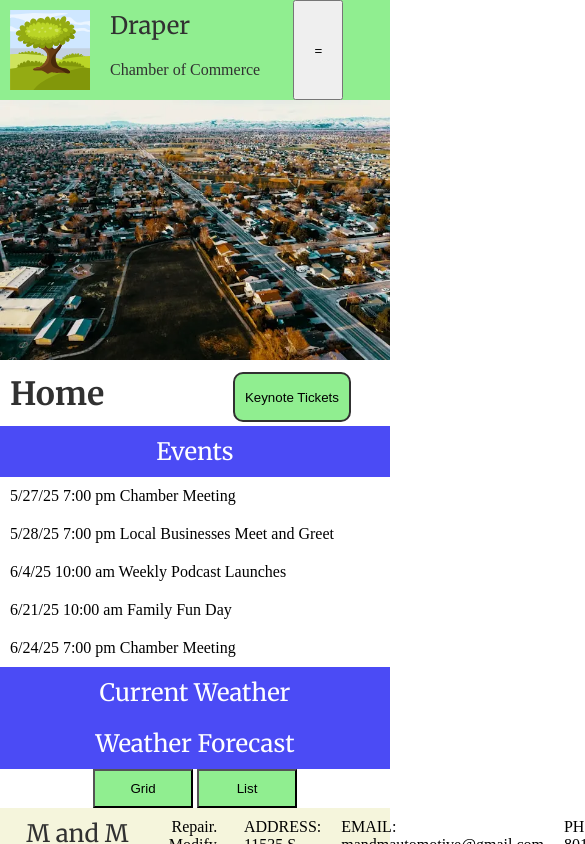
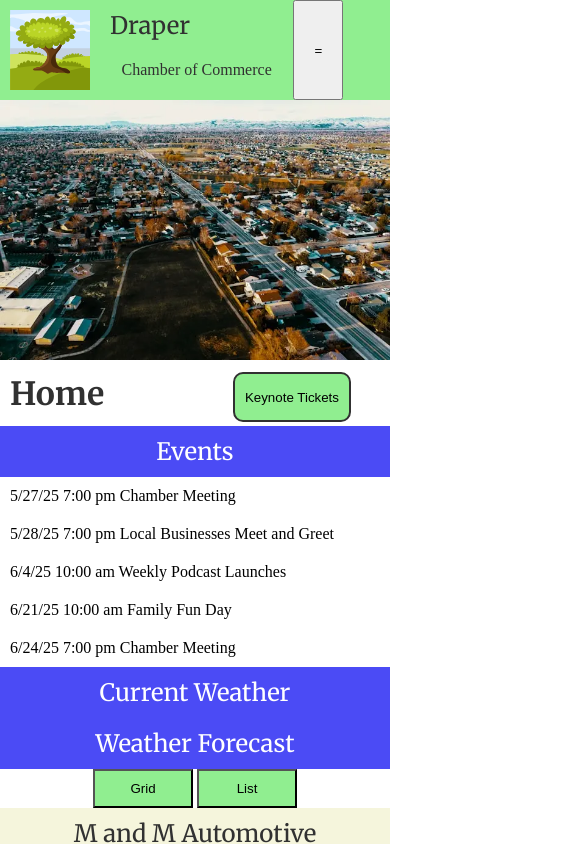
Before and after one commit to prestonakagi/wdd231, a plain HTML site: page chamber/directory.html in a window 390 px wide. Both pictures are taken after a click on the button "List". Shown: the top 844 px of the page, 585 px wide, since content can reach past the window. Drawn offline with Linux system fonts and the light colour scheme; no server answers.

Commit message:
flex wrapped companies info, so no horizontal scrolling in small screens

```diff
--- a/chamber/styles/indexcc-large.css
+++ b/chamber/styles/indexcc-large.css
@@ -234,6 +234,7 @@ color: var(--text-color2);
     text-align: left;
     background-color: beige;
     max-width: 100%;
+    flex-wrap: wrap;
 }
 .list section:nth-child(even), .list section:nth-child(even) h2 {
     background-color: var(--primary-color);
--- a/chamber/styles/indexcc-small.css
+++ b/chamber/styles/indexcc-small.css
@@ -234,6 +234,7 @@ color: var(--text-color2);
     text-align: left;
     background-color: beige;
     max-width: 100%;
+    flex-wrap: wrap;
 }
 .list section:nth-child(even), .list section:nth-child(even) h2 {
     background-color: var(--primary-color);
--- a/chamber/styles/large.css
+++ b/chamber/styles/large.css
@@ -66,6 +66,13 @@ p, li, #credits, figcaption {
     color: black;
     /* color: var(--text-color1); */
     padding: 10px;
+}
+
+p {
+    max-width: 100%; /* Ensures the paragraph doesn't exceed the screen width */
+    word-wrap: break-word; /* Breaks long words to prevent overflow */
+    overflow-wrap: break-word; /* Alternative for better browser support */
+    margin: 0 auto; /* Centers the paragraph if needed */
 }
 
 nav {
@@ -234,6 +241,7 @@ color: var(--text-color2);
     text-align: left;
     background-color: beige;
     max-width: 100%;
+    flex-wrap: wrap;
 }
 .list section:nth-child(even), .list section:nth-child(even) h2 {
     background-color: var(--primary-color);
@@ -549,6 +557,7 @@ footer {
     #members {
         grid-row: 6 / 7;
         grid-column: 1 / 4;
+        /* max-width: 100%; */
         /* display: grid;
         grid-template-rows: 1fr 1fr 1fr;
         grid-template-columns: 1fr 1fr 1fr; */
--- a/chamber/styles/small.css
+++ b/chamber/styles/small.css
@@ -66,6 +66,13 @@ p, li, #credits, figcaption {
     color: black;
     /* color: var(--text-color1); */
     padding: 10px;
+}
+
+p {
+    max-width: 100%; /* Ensures the paragraph doesn't exceed the screen width */
+    word-wrap: break-word; /* Breaks long words to prevent overflow */
+    overflow-wrap: break-word; /* Alternative for better browser support */
+    margin: 0 auto; /* Centers the paragraph if needed */
 }
 
 nav {
@@ -234,6 +241,7 @@ color: var(--text-color2);
     text-align: left;
     background-color: beige;
     max-width: 100%;
+    flex-wrap: wrap;
 }
 .list section:nth-child(even), .list section:nth-child(even) h2 {
     background-color: var(--primary-color);
```
